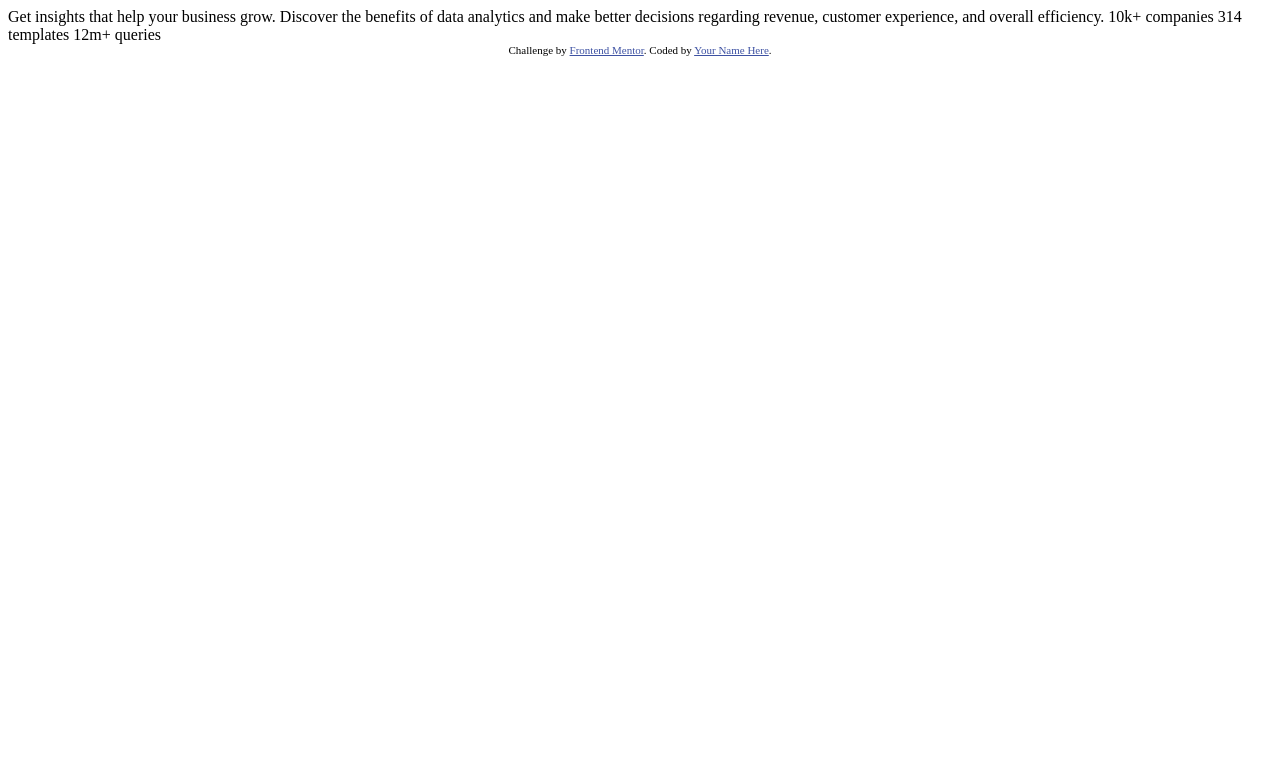
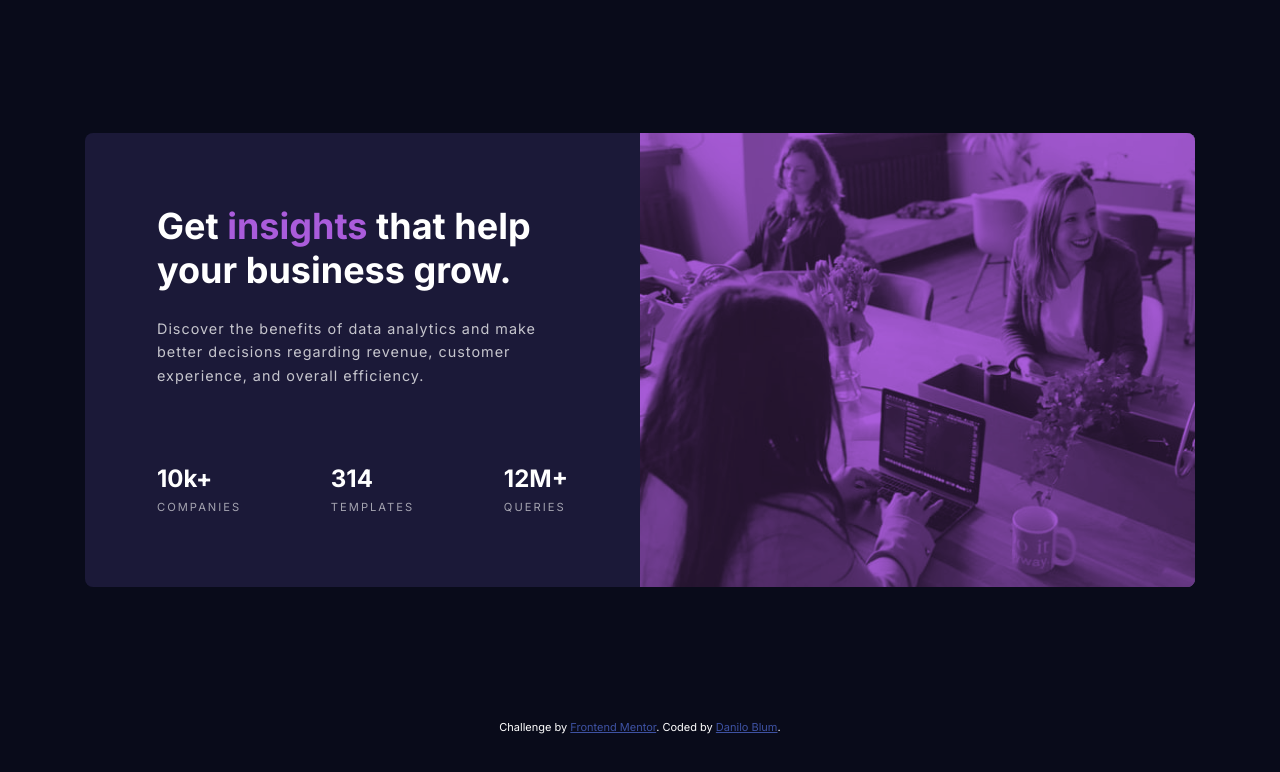
Before and after one commit to daniloblum/frontendmentor, a plain HTML site: page newbie/1-stats-preview-card-component/index.html in a window 1280 px wide. Drawn offline with Linux system fonts and the light colour scheme.

Commit message:
challenge finished

```diff
--- a/newbie/1-stats-preview-card-component/index.html
+++ b/newbie/1-stats-preview-card-component/index.html
@@ -8,26 +8,59 @@
 
   <title>Frontend Mentor | Stats preview card component</title>
 
-  <!-- Feel free to remove these styles or customise in your own stylesheet 👍 -->
-  <style>
-    .attribution { font-size: 11px; text-align: center; }
-    .attribution a { color: hsl(228, 45%, 44%); }
-  </style>
+  <link rel="preconnect" href="https://fonts.gstatic.com">
+  <link href="https://fonts.googleapis.com/css2?family=Inter:wght@400;700&family=Lexend+Deca&display=swap" rel="stylesheet">
+
+  <link rel="stylesheet" href="./style.css">
+
 </head>
 <body>
+  <section>
+    <div class="card">
+      <div class="card__image">
+        <div class="card__picture"></div>
+        <!-- <picture>
+          <source media="(min-width:768px)" srcset="./images/image-header-desktop.jpg">
+          <img src="./images/image-header-mobile.jpg" alt="Photo from office">
+        </picture> -->
+      </div>
+      <div class="card__content">
+        <h1>Get <span>insights</span> that help your business grow.</h1>
+        <p>Discover the benefits of data analytics and make better decisions regarding revenue, customer
+          experience, and overall efficiency.</p>
+        <div class="card__stats">
+          <div class="stats__item">
+            10k+
+            <br>
+            <span>companies</span>
+          </div>
+          <div class="stats__item">
+            314
+            <br>
+            <span>templates</span>
+          </div>
+          <div class="stats__item">
+            12M+
+            <br>
+            <span>queries</span>
+          </div>
+        </div>
+      </div>
 
-  Get insights that help your business grow.
+    </div>
+  </section>
 
-  Discover the benefits of data analytics and make better decisions regarding revenue, customer
-  experience, and overall efficiency.
 
-  10k+ companies
-  314 templates
-  12m+ queries
+
+
+
+
+
+
 
   <div class="attribution">
     Challenge by <a href="https://www.frontendmentor.io?ref=challenge" target="_blank">Frontend Mentor</a>.
-    Coded by <a href="#">Your Name Here</a>.
+    Coded by <a href="#">Danilo Blum</a>.
   </div>
 </body>
 </html>
--- /dev/null
+++ b/newbie/1-stats-preview-card-component/style.css
@@ -0,0 +1,168 @@
+:root {
+    --primary-dark-blue: hsl(233, 47%, 7%); /* Very dark blue */
+    --primary-dark-blue2: hsl(244, 38%, 16%); /* Dark desaturated blue */
+    --primary-accent: hsl(277, 64%, 61%); /* Soft violet */
+
+    --white: hsl(0, 0%, 100%);
+    --white-transparent: hsla(0, 0%, 100%, 0.75);
+    --white-transparent2: hsla(0, 0%, 100%, 0.6);
+
+    --font-size: 15px;
+    --font-inter: 'Inter', sans-serif;
+    --font-lexend-deca: 'Lexend Deca', sans-serif;
+}
+
+* {
+  margin: 0;
+  padding: 0;
+  box-sizing: border-box;
+}
+
+img {
+  display: block;
+  margin: auto 0;
+  padding: 0;
+  max-width: 100%;
+  height: auto;
+}
+
+body {
+    background-color: var(--primary-dark-blue);
+    font-family: var(--font-inter);
+    font-size: var(--font-size);
+}
+
+section {
+  display: flex;
+  align-items: center;
+  justify-content: center;
+  min-height: 90vh;
+}
+
+.card {
+  display: flex;
+  flex-direction: column;
+  background: var(--primary-dark-blue2);
+  border-radius: 0.5rem;
+  transform: translateY(0);
+  margin:2.5rem 1.5rem;
+}
+
+/* Card Image */
+.card__image{
+  background-color: var(--primary-accent);
+  position: relative;
+  border-radius: 0.5rem 0.5rem 0 0 ;
+}
+.card__image .card__picture {
+  background-image: url(images/image-header-mobile.jpg);
+  background-repeat: no-repeat;
+  background-size: cover;
+  background-position: center;
+  width: 100%;
+  height: 100%;
+  mix-blend-mode: multiply;
+  opacity: 0.8;
+  border-radius: 0.5rem 0.5rem 0 0;
+  min-height: 240px;
+}
+
+/* Card Content */
+.card__content {
+  padding: 2.4rem 2rem 1rem;
+  text-align: center;
+}
+.card__content h1 {
+  color: var(--white);
+  font-weight: 700;
+  font-size: 1.75rem;
+  margin-bottom: 1rem;
+  line-height: 1.2;
+}
+.card__content h1 span {
+  color: var(--primary-accent);
+}
+.card__content p {
+  color: var(--white-transparent);
+  font-size: 0.8rem;
+  font-weight: 400;
+  margin-bottom: 2.4rem;
+  line-height: 2;
+  letter-spacing: 1px;
+}
+.card__stats {
+  display: flex;
+  flex-direction: column;
+}
+.card__stats .stats__item {
+  color: var(--white);
+  font-weight: 700;
+  font-size: 1.5rem;
+  margin-bottom: 1.5rem;
+  line-height: 1.5;
+}
+.card__stats .stats__item span {
+  color: var(--white-transparent2);
+  font-weight: 400;
+  text-transform: uppercase;
+  font-size: 0.7rem;
+  letter-spacing: 2px;
+}
+
+.attribution {
+  font-size: 11px;
+  text-align: center;
+  color: var(--white);
+  margin-bottom: 1rem;
+}
+.attribution a { color: hsl(228, 45%, 44%); }
+
+@media screen and (min-width: 768px) {
+  .card {
+    flex-direction: row-reverse;
+    max-width: 1110px;
+  }
+  /* .card__image,
+  .card__content {
+    width: 50%;
+  } */
+  .card__image {
+    border-radius: 0 0.5rem 0.5rem 0;
+    width: 50%;
+  }
+  .card__image .card__picture {
+    background-image: url(images/image-header-desktop.jpg);
+    border-radius: 0 0.5rem 0.5rem 0;
+  }
+  .card__content {
+    align-items: center;
+    text-align: left;
+    padding: 4.5rem;
+    width: 50%;
+  }
+  .card__content h1 {
+    font-size: 2.25rem;
+    margin-bottom: 1.6rem;
+    line-height: 1.2;
+  }
+  .card__content p {
+    font-size: 0.9rem;
+    margin-bottom: 5rem;
+    line-height: 1.6;
+  }
+  .card__stats {
+    flex-direction: row;
+    justify-content: space-between;
+  }
+  .card__stats .stats__item {
+    margin-bottom: 0;
+    line-height: 1;
+  }
+  .card__stats .stats__item span {
+    color: var(--white-transparent2);
+    font-weight: 400;
+    text-transform: uppercase;
+    font-size: 0.7rem;
+    letter-spacing: 2px;
+  }
+}
```
